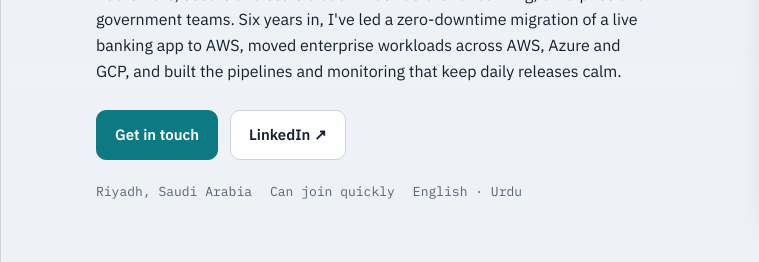
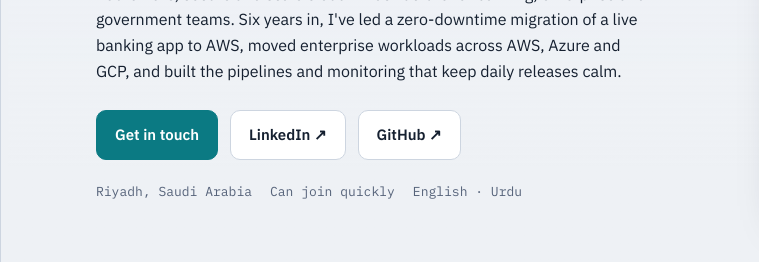
Before and after one commit to ayeshaakhtar0134/ayeshaakhtar0134.github.io, a plain HTML site: page index.html in a window 1280 px wide. Shown: the part 441-703 px from the top of the page, 0-759 px from the left. Drawn offline with nearby package versions, Linux system fonts and the light colour scheme.

Commit message:
Add files via upload

```diff
--- a/index.html
+++ b/index.html
@@ -213,6 +213,7 @@ footer{padding-block:30px 90px;font-family:var(--mono);font-size:12.5px;color:va
         <div class="actions">
           <a class="btn primary" href="#contact">Get in touch</a>
           <a class="btn" href="https://www.linkedin.com/in/ayesha-akhtar-0aa260171" target="_blank" rel="noopener">LinkedIn ↗</a>
+          <a class="btn" href="https://github.com/ayeshaakhtar0134" target="_blank" rel="noopener">GitHub ↗</a>
         </div>
         <div class="meta"><span>Riyadh, Saudi Arabia</span><span>Can join quickly</span><span>English · Urdu</span></div>
       </div>
@@ -363,6 +364,7 @@ footer{padding-block:30px 90px;font-family:var(--mono);font-size:12.5px;color:va
           <div class="row"><div><small>Email</small><a href="mailto:ayeshaakhtar013@gmail.com">ayeshaakhtar013@gmail.com</a></div><button class="copy" type="button" data-copy="ayeshaakhtar013@gmail.com">Copy</button></div>
           <div class="row"><div><small>Phone / WhatsApp</small><span class="v">+966 53 418 1625</span></div><button class="copy" type="button" data-copy="+966534181625">Copy</button></div>
           <div class="row"><div><small>LinkedIn</small><a href="https://www.linkedin.com/in/ayesha-akhtar-0aa260171" target="_blank" rel="noopener">in/ayesha-akhtar-0aa260171 ↗</a></div></div>
+          <div class="row"><div><small>GitHub</small><a href="https://github.com/ayeshaakhtar0134" target="_blank" rel="noopener">github.com/ayeshaakhtar0134 ↗</a></div></div>
         </div>
       </div>
     </section>
```
